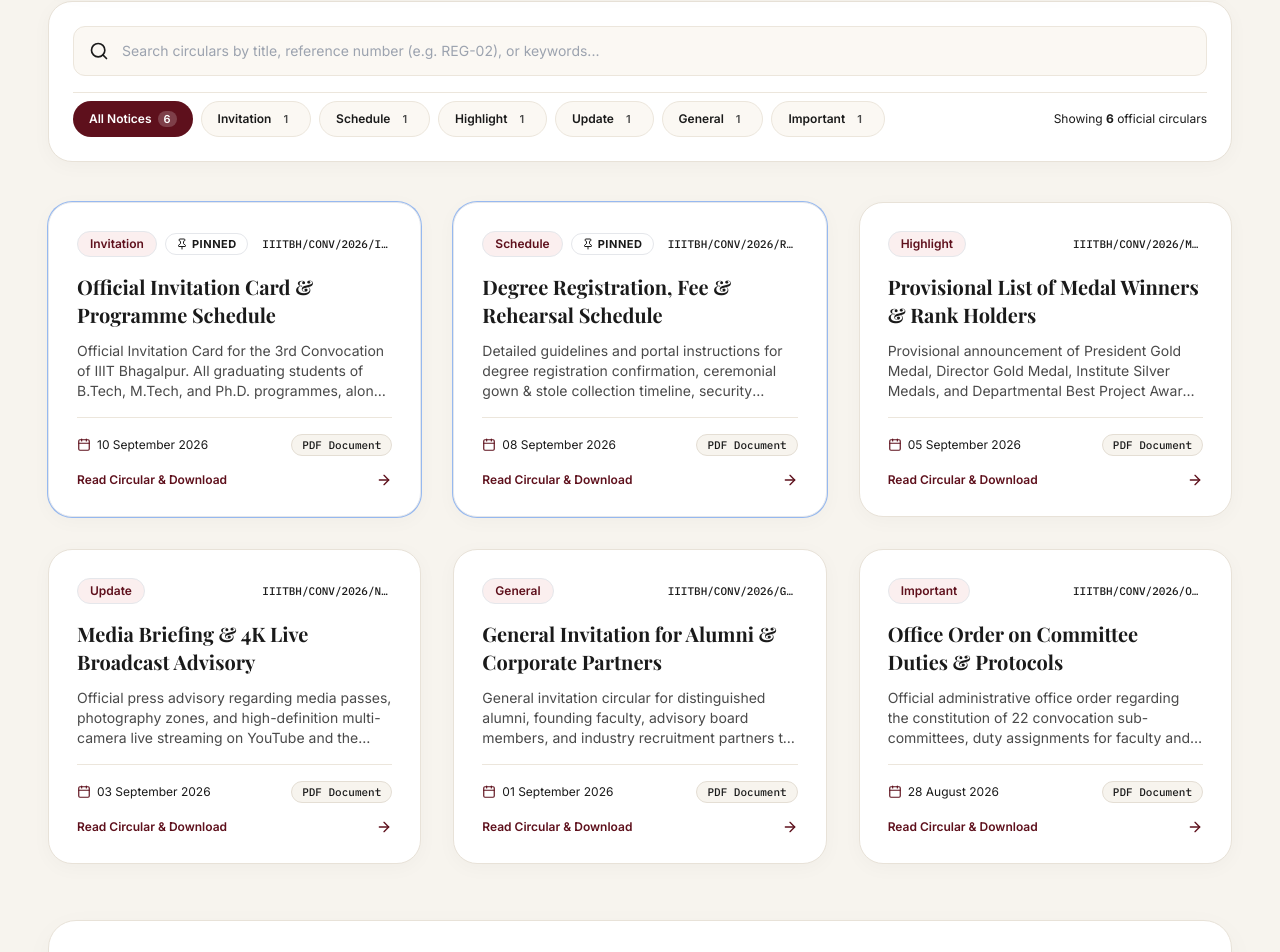
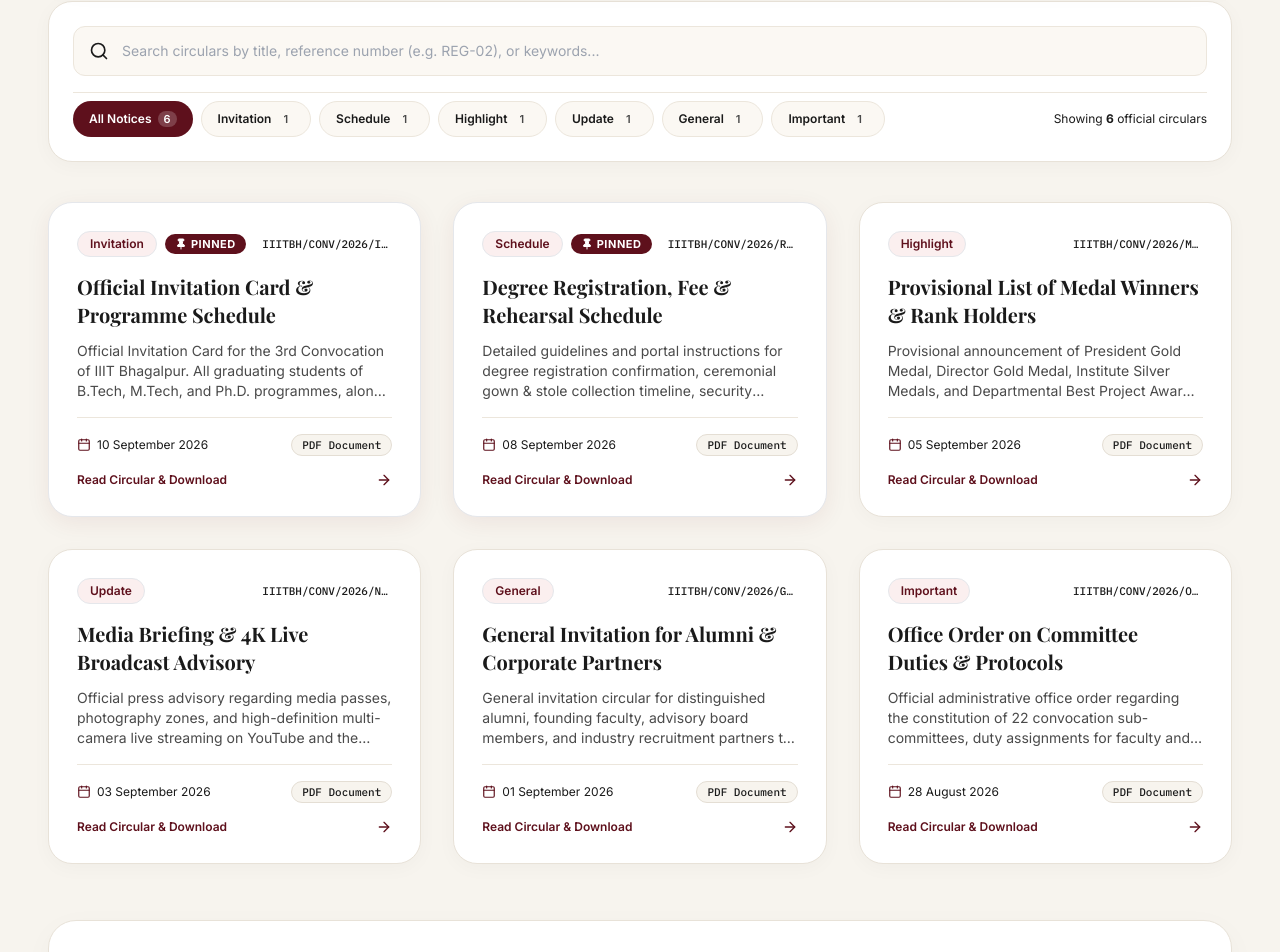
Before and after one commit to code-yashkumar/Convocation-iiitbh, a React (Vite) app: page /notice in a window 1280 px wide. Shown: the part 773-1725 px from the top of the page. Built offline with nearby package versions, Linux system fonts and the light colour scheme; no server answers; a web font is replaced by a local one.

Commit message:
style(layout): normalize dignitaries-schedule section spacing and update maroon notice hover

```diff
--- a/src/sections/Dignitaries/index.jsx
+++ b/src/sections/Dignitaries/index.jsx
@@ -45,7 +45,7 @@ const DIGNITARIES = [
 
 export function DignitariesSection() {
   return (
-    <section id="dignitaries" className="w-full py-16 sm:py-20 bg-cream-100 relative scroll-mt-20 sm:scroll-mt-24">
+    <section id="dignitaries" className="w-full pt-12 pb-6 sm:pt-16 sm:pb-8 bg-cream-100 relative scroll-mt-20 sm:scroll-mt-24">
       <div className="max-w-[1400px] mx-auto px-6 sm:px-10 lg:px-12">
 
         {/* Section Header */}
--- a/src/sections/Notices/index.jsx
+++ b/src/sections/Notices/index.jsx
@@ -377,10 +377,10 @@ export function NoticeSection() {
               <div
                 key={notice.id}
                 onClick={() => setSelectedNotice(notice)}
-                className={`group bg-white rounded-[24px] p-6 sm:p-7 border shadow-[0_4px_20px_rgba(0,0,0,0.03)] hover:shadow-[0_12px_36px_rgba(94,16,28,0.08)] transition-all duration-300 flex flex-col justify-between cursor-pointer ${
+                className={`group bg-white rounded-[24px] p-6 sm:p-7 border hover:border-maroon-900 shadow-[0_4px_20px_rgba(0,0,0,0.03)] hover:shadow-[0_12px_36px_rgba(94,16,28,0.08)] transition-all duration-300 flex flex-col justify-between cursor-pointer ${
                   notice.isPinned
-                    ? 'border-gold-400/60 bg-gradient-to-b from-gold-50/20 via-white to-white ring-1 ring-gold-400/30'
-                    : 'border-[#E8E2D8] hover:border-maroon-900/30'
+                    ? 'border-maroon-900/60 bg-gradient-to-b from-maroon-050/30 via-white to-white shadow-[0_6px_24px_rgba(94,16,28,0.07)]'
+                    : 'border-[#E8E2D8]'
                 }`}
               >
                 <div>
@@ -391,8 +391,8 @@ export function NoticeSection() {
                         {notice.category}
                       </span>
                       {notice.isPinned && (
-                        <span className="inline-flex items-center gap-1 px-2.5 py-0.5 rounded-full bg-gold-100 text-gold-900 border border-gold-300 font-body text-[11px] font-bold uppercase tracking-wider shadow-2xs">
-                          <Pin className="w-3 h-3 fill-gold-600 text-gold-700" />
+                        <span className="inline-flex items-center gap-1 px-2.5 py-0.5 rounded-full bg-maroon-900 text-white font-body text-[11px] font-bold uppercase tracking-wider shadow-xs">
+                          <Pin className="w-3 h-3 fill-white text-white" />
                           <span>Pinned</span>
                         </span>
                       )}
@@ -479,8 +479,8 @@ export function NoticeSection() {
                   {selectedNotice.category}
                 </span>
                 {selectedNotice.isPinned && (
-                  <span className="inline-flex items-center gap-1 px-2.5 py-0.5 rounded-full bg-gold-100 text-gold-900 border border-gold-300 font-body text-xs font-bold uppercase tracking-wider">
-                    <Pin className="w-3 h-3 fill-gold-600 text-gold-700" />
+                  <span className="inline-flex items-center gap-1 px-2.5 py-0.5 rounded-full bg-maroon-900 text-white font-body text-xs font-bold uppercase tracking-wider shadow-xs">
+                    <Pin className="w-3 h-3 fill-white text-white" />
                     <span>Featured Pinned Circular</span>
                   </span>
                 )}
--- a/src/sections/Schedule/index.jsx
+++ b/src/sections/Schedule/index.jsx
@@ -79,7 +79,7 @@ export function ScheduleSection() {
   const [isFullScheduleOpen, setIsFullScheduleOpen] = useState(false);
 
   return (
-    <section className="w-full pt-14 pb-8 sm:pt-16 sm:pb-10 bg-cream-100 relative scroll-mt-20 sm:scroll-mt-24" id="schedule">
+    <section className="w-full pt-6 pb-6 sm:pt-8 sm:pb-8 bg-cream-100 relative scroll-mt-20 sm:scroll-mt-24" id="schedule">
       <div className="max-w-[1400px] mx-auto px-6 sm:px-10 lg:px-12">
 
         {/* Main Schedule Container Card */}
```
